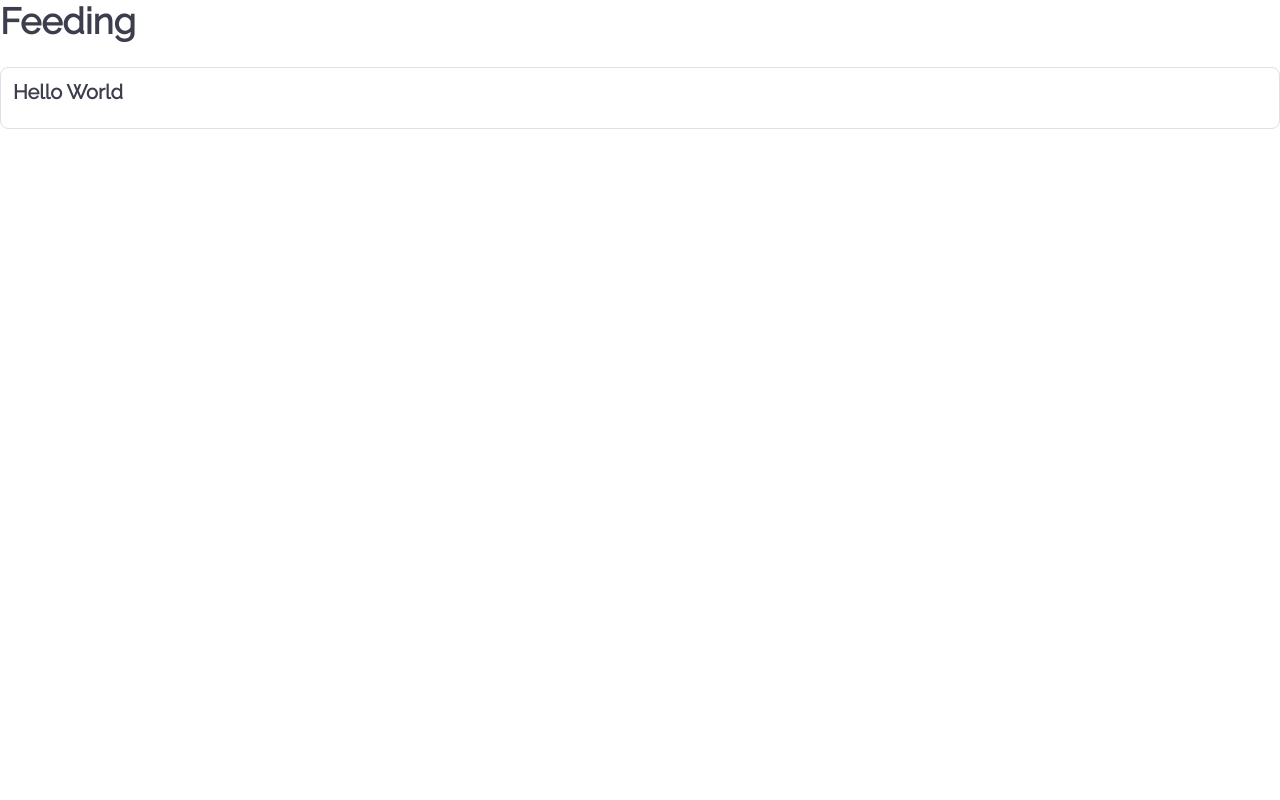
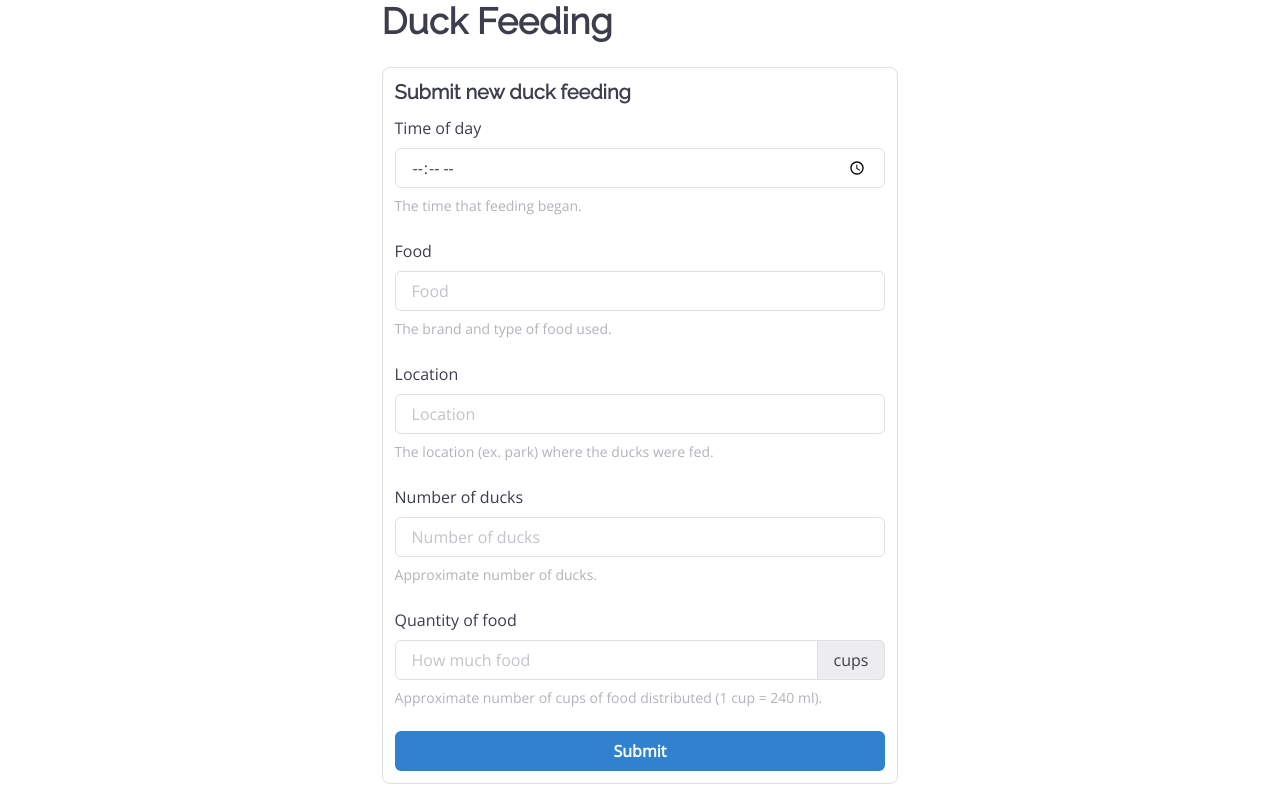
Before and after one commit to mbosecke/ducks, a React app in the folder ducks-frontend/: page /app/feeding in a window 1280 px wide. Built offline with nearby package versions, Linux system fonts and the light colour scheme.

Commit message:
Added first draft of a user interface for submitting feeding information.

```diff
--- a/ducks-frontend/src/feeding/FeedingPage.js
+++ b/ducks-frontend/src/feeding/FeedingPage.js
@@ -1,19 +1,68 @@
 import React from 'react';
-import {Heading, Stack} from "@chakra-ui/react";
+import {
+    Button,
+    Container,
+    FormControl,
+    FormHelperText,
+    FormLabel,
+    Heading,
+    Input, InputGroup,
+    InputRightAddon,
+    Stack
+} from "@chakra-ui/react";
 import Card from "../components/Card";
 
 export default function FeedingPage() {
 
     return (
-        <>
+        <Container>
             <Stack spacing={6}>
-                <Heading>Feeding</Heading>
+                <Heading>Duck Feeding</Heading>
 
                 <Card>
-                    <Heading as="h3" size="md" marginBottom="3">Hello World</Heading>
+                    <Heading as="h3" size="md" marginBottom="3">Submit new duck feeding</Heading>
+
+                    <Stack spacing={6}>
+
+                        <FormControl id="time">
+                            <FormLabel>Time of day</FormLabel>
+                            <Input placeholder="Time" type="time"/>
+                            <FormHelperText>The time that feeding began.</FormHelperText>
+                        </FormControl>
+
+                        <FormControl id="food">
+                            <FormLabel>Food</FormLabel>
+                            <Input placeholder="Food"/>
+                            <FormHelperText>The brand and type of food used.</FormHelperText>
+                        </FormControl>
+
+                        <FormControl id="food">
+                            <FormLabel>Location</FormLabel>
+                            <Input placeholder="Location"/>
+                            <FormHelperText>The location (ex. park) where the ducks were fed.</FormHelperText>
+                        </FormControl>
+
+                        <FormControl id="food">
+                            <FormLabel>Number of ducks</FormLabel>
+                            <Input placeholder="Number of ducks" type="number"/>
+                            <FormHelperText>Approximate number of ducks.</FormHelperText>
+                        </FormControl>
+
+                        <FormControl id="quantity">
+                            <FormLabel>Quantity of food</FormLabel>
+                            <InputGroup >
+                                <Input placeholder="How much food"/>
+                                <InputRightAddon children="cups" />
+                            </InputGroup>
+                            <FormHelperText>Approximate number of cups of food distributed (1 cup = 240 ml).</FormHelperText>
+                        </FormControl>
+
+                        <Button colorScheme="blue">Submit</Button>
+                    </Stack>
+
 
                 </Card>
             </Stack>
-        </>
+        </Container>
     );
 }
```
